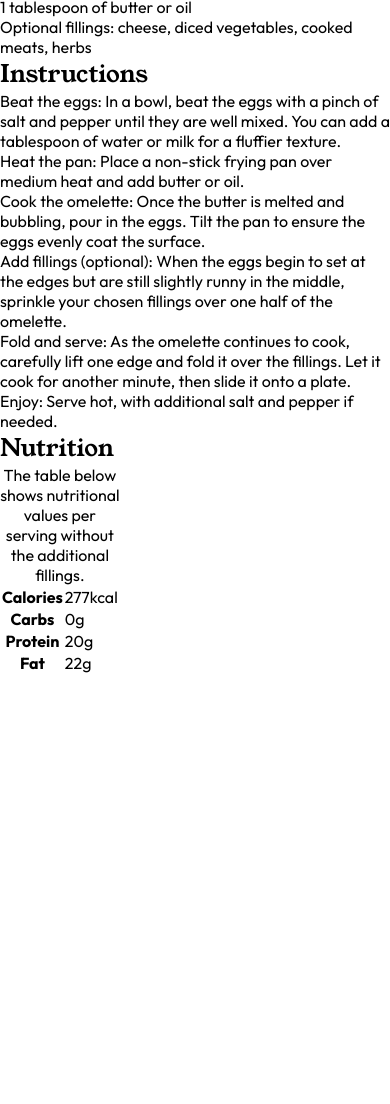
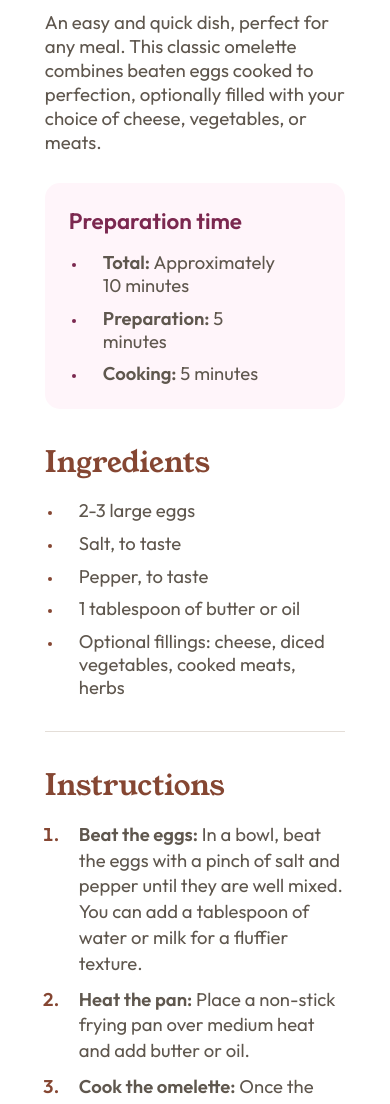
Before and after one commit to MatiasBastarrica/reicpe-page-main, a plain HTML site: page index.html in a window 390 px wide. Shown: the part 483-1587 px from the top of the page. Before the commit the page ends 1158 px from the top, so only its background shows below. Drawn offline with Linux system fonts and the light colour scheme.

Commit message:
Layout taking a mobile-first approach, use media queries and negative margins on the <img>, and apply a border to the table rows
Having a mobile-first approach in mind I started
to layout each section and add spacing between
the  elements using margin.

The <img> in smaller viewports take the full width
of the recipe container while in bigger viewports
it respects the padding of the recipe container.
In order to do this I also took a mobile-first
approach. First I applied the following rules to
the recipe container (the <article
class="recipe">):
 -padding: 0 1.625rem 2.5rem;
Then using the image selector I set these rules:
 - width: calc(100% + (1.625rem * 2));
 - margin-left: -1.625rem

To make the <img> take the full width of its
container in bigger viewports I use a media query
and set the following rules:
- .recipe {
    padding: 2.8rem;
}
- .recipe-img {
    width: 100%;
    margin-left: 0;
}

```diff
--- a/index.html
+++ b/index.html
@@ -22,6 +22,7 @@
     <link rel="stylesheet" href="styles.css" />
   </head>
   <body>
+    <main>
       <article class="recipe">
         <img
           src="./assets/images/image-omelette.jpeg"
@@ -58,29 +59,35 @@
           <h2 class="instructions-title">Instructions</h2>
           <ol>
             <li>
-            Beat the eggs: In a bowl, beat the eggs with a pinch of salt and
-            pepper until they are well mixed. You can add a tablespoon of water
-            or milk for a fluffier texture.
+              <span class="bold">Beat the eggs:</span> In a bowl, beat the eggs
+              with a pinch of salt and pepper until they are well mixed. You can
+              add a tablespoon of water or milk for a fluffier texture.
             </li>
             <li>
-            Heat the pan: Place a non-stick frying pan over medium heat and add
-            butter or oil.
+              <span class="bold">Heat the pan:</span> Place a non-stick frying
+              pan over medium heat and add butter or oil.
             </li>
             <li>
-            Cook the omelette: Once the butter is melted and bubbling, pour in
-            the eggs. Tilt the pan to ensure the eggs evenly coat the surface.
+              <span class="bold">Cook the omelette:</span> Once the butter is
+              melted and bubbling, pour in the eggs. Tilt the pan to ensure the
+              eggs evenly coat the surface.
             </li>
             <li>
-            Add fillings (optional): When the eggs begin to set at the edges but
-            are still slightly runny in the middle, sprinkle your chosen
-            fillings over one half of the omelette.
+              <span class="bold">Add fillings (optional):</span> When the eggs
+              begin to set at the edges but are still slightly runny in the
+              middle, sprinkle your chosen fillings over one half of the
+              omelette.
             </li>
             <li>
-            Fold and serve: As the omelette continues to cook, carefully lift
-            one edge and fold it over the fillings. Let it cook for another
-            minute, then slide it onto a plate.
+              <span class="bold">Fold and serve:</span> As the omelette
+              continues to cook, carefully lift one edge and fold it over the
+              fillings. Let it cook for another minute, then slide it onto a
+              plate.
             </li>
-          <li>Enjoy: Serve hot, with additional salt and pepper if needed.</li>
+            <li>
+              <div class="bold">Enjoy:</div>
+              Serve hot, with additional salt and pepper if needed.
+            </li>
           </ol>
         </section>
         <section class="recipe-nutrition">
@@ -102,12 +109,13 @@
               <th scope="row">Protein</th>
               <td>20g</td>
             </tr>
-          <tr>
+            <tr class="no-border">
               <th scope="row">Fat</th>
               <td>22g</td>
             </tr>
           </table>
         </section>
       </article>
+    </main>
   </body>
 </html>
--- a/styles.css
+++ b/styles.css
@@ -5,10 +5,10 @@
 
   --stone-100: hsl(30, 54%, 90%);
   --stone-150: hsl(30, 18%, 87%);
-  --stone-100: hsl(30, 10%, 34%);
-  --stone-100: hsl(24, 5%, 18%);
+  --stone-600: hsl(30, 10%, 34%);
+  --stone-900: hsl(24, 5%, 18%);
 
-  --borwn-800: hsl(14, 45%, 36%);
+  --brown-800: hsl(14, 45%, 36%);
 
   --rose-800: hsl(332, 51%, 32%);
   --rose-50: hsl(330, 100%, 98%);
@@ -27,6 +27,12 @@ img {
   display: block;
 }
 
+/* ### UTILITIES ### */
+
+.bold {
+  font-weight: var(--ft-weight);
+}
+
 /* GENERAL STYLING */
 
 html {
@@ -36,10 +42,226 @@ html {
 body {
   font-family: "Outfit", sans-serif;
   font-weight: 400;
+  background-color: var(--stone-100);
+  color: var(--stone-600);
 }
 
 h1,
-h2 {
+h2:not(.preparation-title) {
   font-family: "Young Serif", serif;
   font-weight: 400;
 }
+
+/* ### RECIPE ### */
+
+.recipe {
+  background-color: var(--white);
+  padding: 0 1.625rem 2.5rem;
+  width: 100%;
+}
+
+.recipe-img {
+  margin-bottom: 2.325rem;
+  width: calc(100% + (1.625rem * 2));
+  margin-left: -1.625rem;
+}
+
+.ingredients-title,
+.instructions-title,
+.nutrition-title {
+  color: var(--brown-800);
+}
+
+.recipe-title {
+  font-size: 2.425rem;
+  line-height: 1;
+  margin-bottom: 1.825rem;
+  color: var(--stone-900);
+}
+
+.recipe-description {
+  margin-bottom: 1.825rem;
+  font-size: 1.025rem;
+}
+
+/* # PREPARATION SECTION # */
+
+.recipe-preparation {
+  background-color: var(--rose-50);
+  padding: 1.5rem;
+  border-radius: 15px;
+  margin-bottom: 2rem;
+}
+
+.preparation-title {
+  color: var(--rose-800);
+  font-weight: 600;
+  font-size: 1.4rem;
+  margin-bottom: 1rem;
+}
+
+.recipe-preparation ul {
+  --ft-weight: 600;
+  display: flex;
+  flex-direction: column;
+  gap: 0.6rem;
+  margin-left: 1.125rem;
+  width: 80%;
+  font-size: 1.125rem;
+}
+
+.recipe-preparation li {
+  padding-inline-start: 1rem;
+}
+
+.recipe-preparation li::marker {
+  font-size: 0.825rem;
+  color: var(--rose-800);
+}
+
+/* # INGREDIENTS SECTION # */
+
+.recipe-ingredients {
+  padding-bottom: 2rem;
+  border-bottom: 1px solid var(--stone-150);
+  margin-bottom: 2rem;
+}
+
+.ingredients-title {
+  font-size: 1.825rem;
+  margin-bottom: 1rem;
+}
+
+.recipe-ingredients ul {
+  display: flex;
+  flex-direction: column;
+  gap: 0.6rem;
+  margin-left: 1.125rem;
+  font-size: 1.125rem;
+}
+
+.recipe-ingredients li {
+  padding-inline-start: 1rem;
+}
+
+.recipe-ingredients li::marker {
+  font-size: 0.825rem;
+  color: var(--brown-800);
+}
+
+/* # INSTRUCTIONS SECTION # */
+
+.recipe-instructions {
+  padding-bottom: 2rem;
+  border-bottom: 1px solid var(--stone-150);
+  margin-bottom: 2rem;
+}
+
+.instructions-title {
+  font-size: 1.825rem;
+  margin-bottom: 1rem;
+}
+
+.recipe-instructions ol {
+  --ft-weight: 600;
+  display: flex;
+  flex-direction: column;
+  gap: 0.6rem;
+  margin-left: 1.125rem;
+  font-size: 1.125rem;
+  line-height: 1.4;
+}
+
+.recipe-instructions li {
+  padding-inline-start: 1rem;
+}
+
+.recipe-instructions li::marker {
+  color: var(--brown-800);
+  font-weight: 600;
+}
+
+/* # NUTRITION SECTION # */
+
+.recipe-nutrition table {
+  width: 100%;
+}
+
+.nutrition-title {
+  font-size: 1.825rem;
+  margin-bottom: 1rem;
+}
+
+.recipe-nutrition table {
+  /* border-spacing would also allow the use of border-bottom on the table */
+  /* border-spacing: 0; */
+  border-collapse: collapse;
+  font-size: 1.125rem;
+}
+
+.recipe-nutrition caption {
+  text-align: start;
+  font-size: 1.075rem;
+  margin-bottom: 1.8rem;
+}
+
+.recipe-nutrition th {
+  text-align: start;
+  padding-left: 2rem;
+  font-weight: 400;
+}
+
+.recipe-nutrition th,
+.recipe-nutrition td {
+  border-bottom: 1px solid var(--stone-150);
+  padding-bottom: 0.6rem;
+  padding-top: 0.6rem;
+  width: 50%;
+}
+
+.recipe-nutrition tr.no-border th,
+.recipe-nutrition tr.no-border td {
+  border: 0;
+}
+
+.recipe-nutrition td {
+  font-weight: 600;
+  color: var(--brown-800);
+}
+
+/* ### MEDIA QUERIES ### */
+
+@media (min-width: 376px) {
+  main {
+    min-height: 100vh;
+    display: flex;
+    justify-content: center;
+    align-items: center;
+    padding: 8rem 0;
+  }
+
+  .recipe {
+    max-width: 820px;
+    padding: 2.8rem;
+    border-radius: 15px;
+  }
+
+  .recipe-img {
+    width: 100%;
+    margin-left: 0;
+    border-radius: 8px;
+  }
+
+  .recipe-description {
+    font-size: 1.165rem;
+  }
+
+  .recipe-nutrition caption {
+    font-size: 1.155rem;
+  }
+
+  .recipe ol,
+  .recipe ul {
+    font-size: 1.155rem;
+  }
+}
```
Lines whose indentation alone changed are shown as unchanged.
